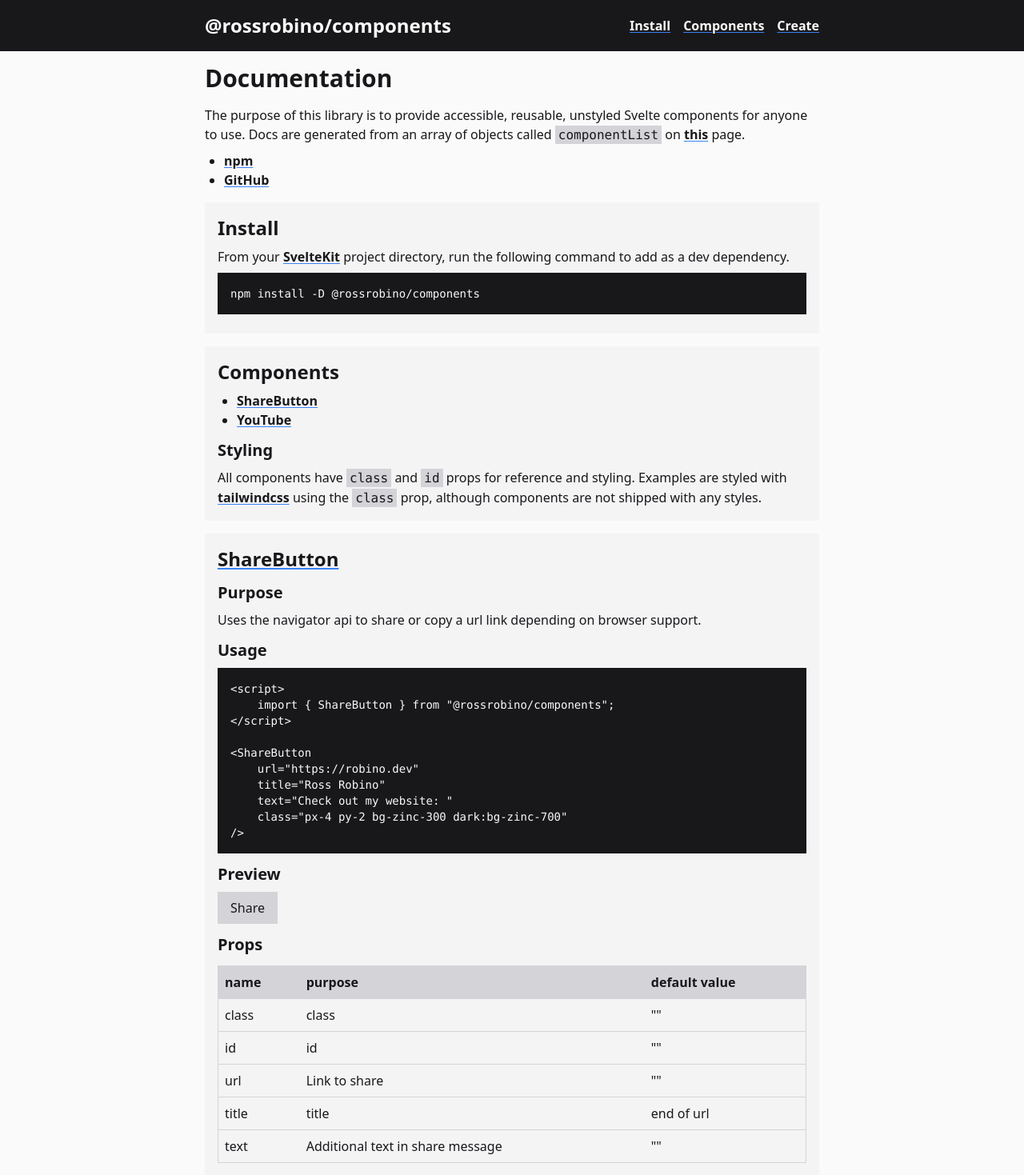
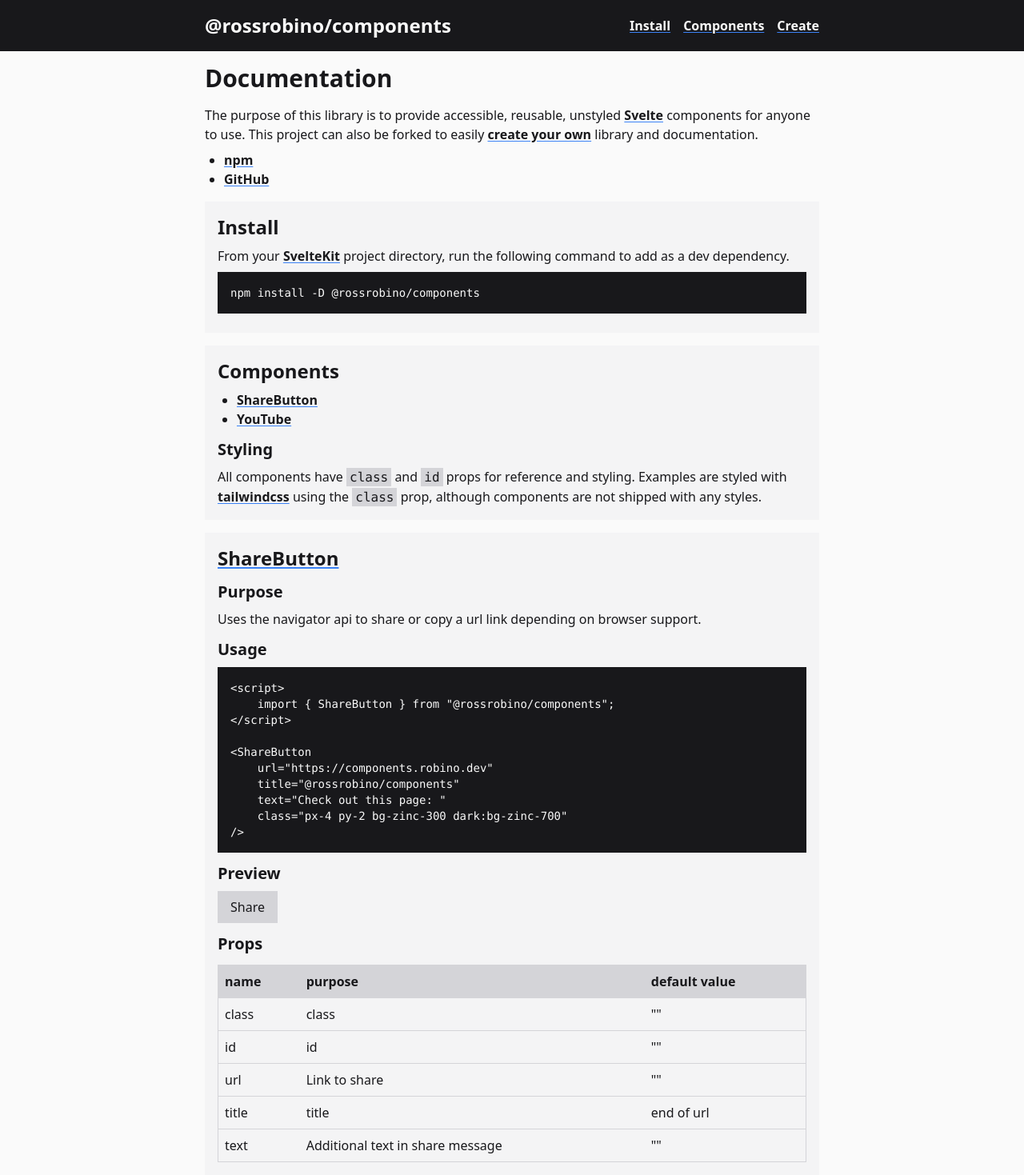
Before and after one commit to rossrobino/drab, a SvelteKit app: page / in a window 1280 px wide. Shown: the top 1469 px of the page at 80% size. Built offline with nearby package versions, Linux system fonts and the light colour scheme.

Commit message:
1.0 update

```diff
--- a/src/routes/+layout.svelte
+++ b/src/routes/+layout.svelte
@@ -1,10 +1,9 @@
 <script>
 	import "../app.postcss";
+	import { info } from "./info";
 </script>
 
-<header
-	class="bg-zinc-900 text-zinc-50 p-4 flex justify-center"
->
+<header class="bg-zinc-900 text-zinc-50 p-4 flex justify-center">
 	<div
 		class="flex flex-col md:flex-row justify-between gap-2 basis-full md:basis-[768px]"
 	>
@@ -23,11 +22,9 @@
 	</div>
 </main>
 
-<footer
-	class="bg-zinc-900 text-zinc-50 mt-4 flex justify-center"
->
+<footer class="bg-zinc-900 text-zinc-50 mt-4 flex justify-center">
 	<div class="p-4 flex justify-between basis-full md:basis-[768px]">
-		<a href="https://robino.dev">Ross Robino</a>
-		<span>MIT License</span>
+		<a href={info.authorHomepage}>{info.author}</a>
+		<span>{info.license} License</span>
 	</div>
 </footer>
--- a/src/routes/+page.svelte
+++ b/src/routes/+page.svelte
@@ -29,9 +29,9 @@
 				},
 			],
 			example: {
-				url: "https://robino.dev",
-				title: "Ross Robino",
-				text: "Check out my website: ",
+				url: `${info.projectHomepage}`,
+				title: "@rossrobino/components",
+				text: "Check out this page: ",
 				class: "px-4 py-2 bg-zinc-300 dark:bg-zinc-700",
 			},
 			references: [
@@ -101,7 +101,7 @@
 </script>
 
 <svelte:head>
-	<title>Components</title>
+	<title>{info.packageName}</title>
 	<meta
 		name="description"
 		content="An unstyled, reusable Svelte component library."
@@ -114,11 +114,10 @@
 
 	<p class="mb-2">
 		The purpose of this library is to provide accessible, reusable, unstyled
-		Svelte components for anyone to use. Docs are generated from an array of
-		objects called <code>componentList</code>
-		on
-		<a href="{info.gitHub}/blob/main/src/routes/%2Bpage.svelte">this</a>
-		page.
+		<a rel="external" href="https://svelte.dev">Svelte</a>
+		components for anyone to use. This project can also be forked to easily
+		<a href="#create">create your own</a>
+		library and documentation.
 	</p>
 	<ul>
 		<li>
@@ -287,10 +286,10 @@
 <section>
 	<h2 id="create">Create / Contribute</h2>
 	<p>
-		If you would like to contribute or create your own component library
-		with this documentation framework follow these steps.
+		If you would like to create your own component library with this
+		documentation page or contribute to this project, follow these steps.
 	</p>
-	<ol class="list-decimal">
+	<ul>
 		<li>
 			<a
 				rel="external"
@@ -305,23 +304,38 @@
 			Add your component to <code>src/lib/svelte/</code>
 		</li>
 		<li>
-			Add an object documenting your component to the <code>
+			Import and add an object documenting your component to the <code>
 				componentList
 			</code>
-			array located in
+			array located at
 			<code>src/routes/+page.svelte</code>
 		</li>
 		<li>
 			Test your component by running <code>npm run dev</code>
 		</li>
 		<li>
-			Optional: if you want to add your component to this repo instead of
-			maintaining your own, create a <a
+			Import component and export from <code>src/lib/index.js</code>
+		</li>
+		<li>
+			If you are creating your own library, update <code>
+				package.json
+			</code>
+			,
+			<code>README.md</code>
+			and
+			<code>src/info.js</code>
+			with your information. Run
+			<code>npm run build</code>
+			to build your package.
+		</li>
+		<li>
+			If you want to contribute to this repo instead of maintaining your
+			own, create a <a
 				rel="external"
 				href="https://docs.github.com/en/pull-requests/collaborating-with-pull-requests/proposing-changes-to-your-work-with-pull-requests/creating-a-pull-request-from-a-fork"
 			>
 				pull request
 			</a>
 		</li>
-	</ol>
+	</ul>
 </section>
--- a/src/routes/info.js
+++ b/src/routes/info.js
@@ -1,4 +1,8 @@
 export const info = {
 	packageName: "@rossrobino/components",
 	gitHub: "https://github.com/rossrobino/components",
+	projectHomepage: "https://components.robino.dev",
+	author: "Ross Robino",
+	authorHomepage: "https://robino.dev",
+	license: "MIT",
 };
```
Also changed, not shown: package.json (+6 -6 lines), 2 other files (tests, documents, lock files or other folders).
